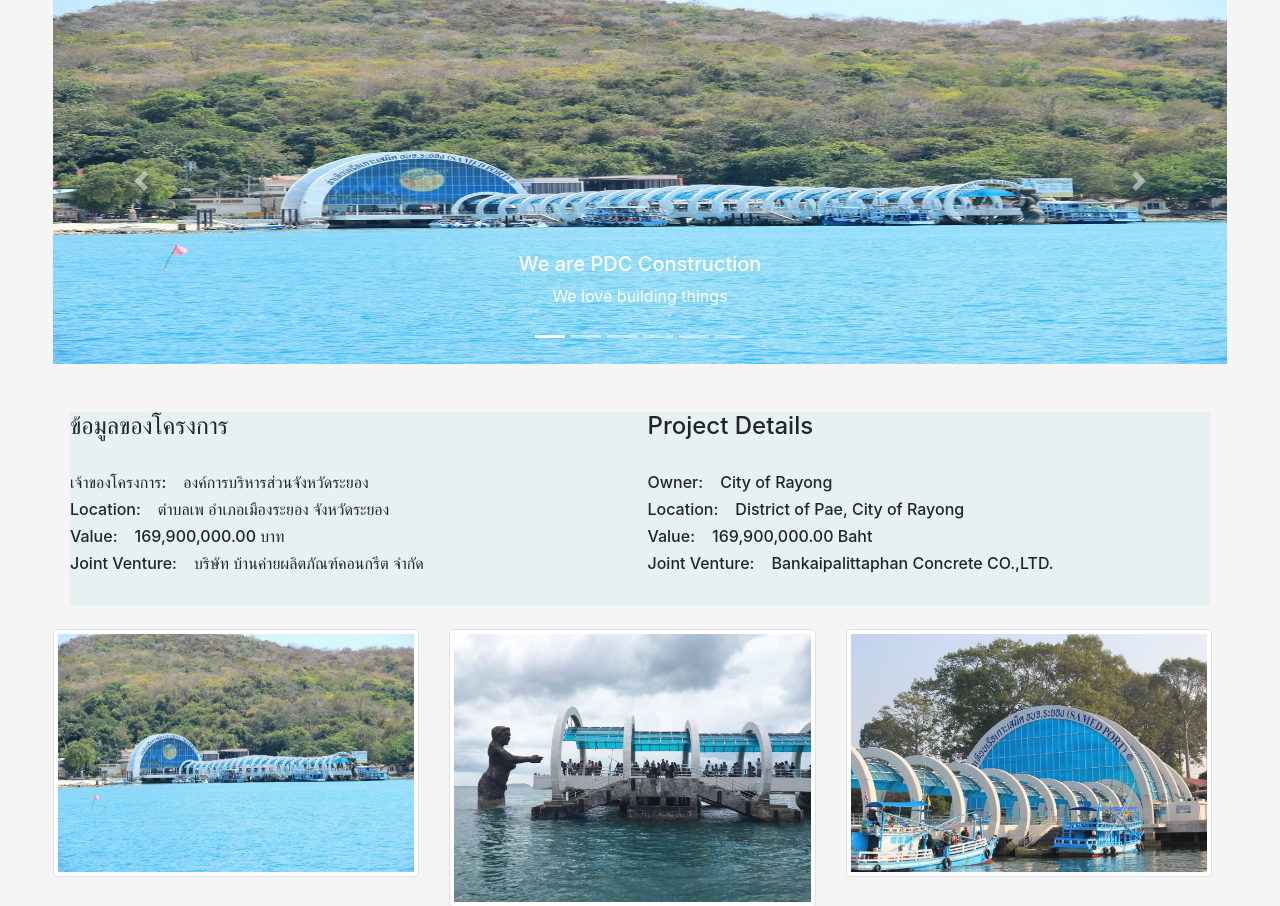
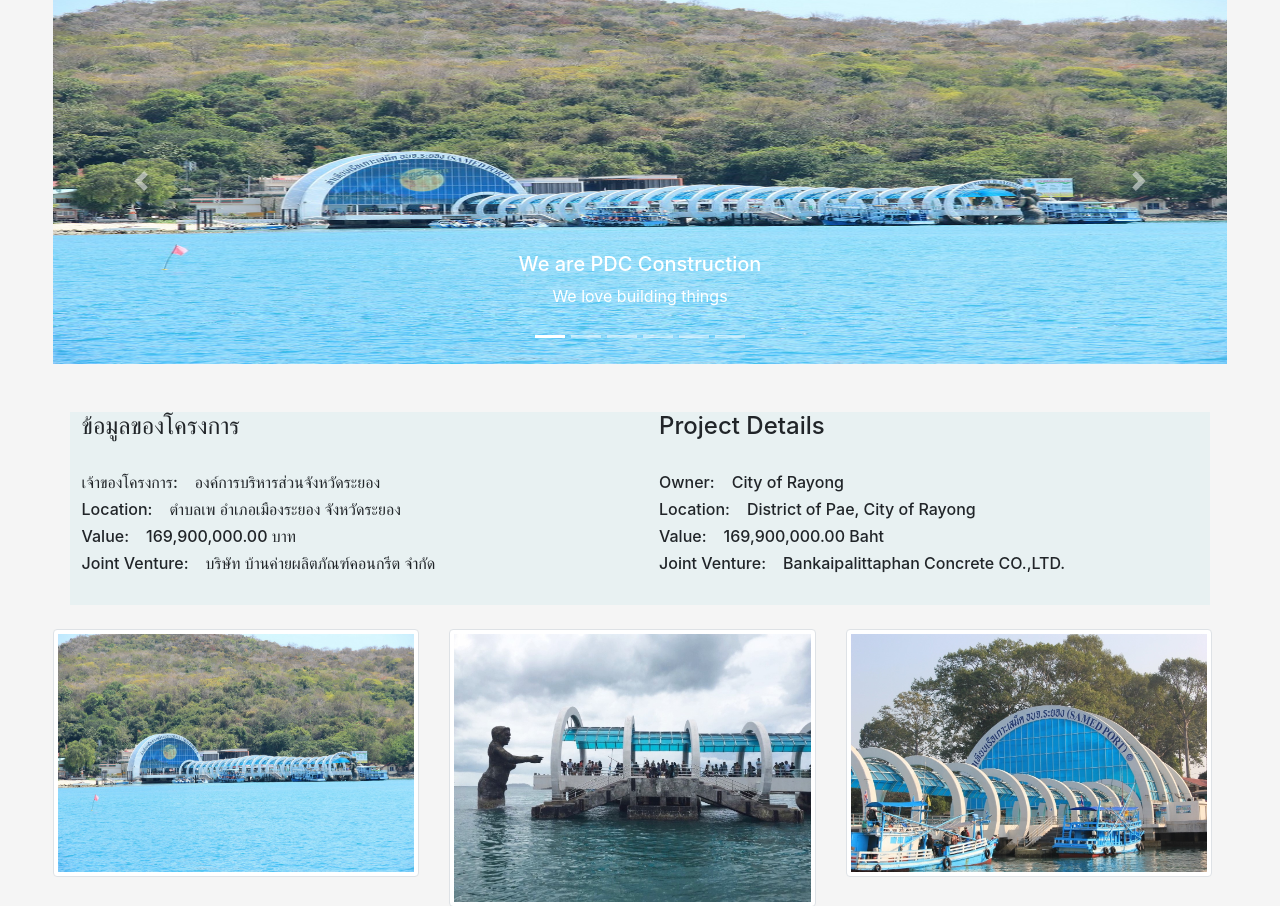
Before and after one commit to NCJo/PDC-Construction-Webapp, a Django app: page /projects/samed/ in a window 1280 px wide. Shown: the part 719-1625 px from the top of the page. Run offline with Django 3.2, Linux system fonts and the light colour scheme; some libraries are stand-ins or nearby versions; some web fonts are replaced.

Commit message:
Modified: fixed description box to have spaces on left and right when shrink screensize

```diff
--- a/PDC/static/css/styles.css
+++ b/PDC/static/css/styles.css
@@ -145,6 +145,10 @@ body {
     padding-right: 0px !important;
 }
 
+.move-bit-right {
+    transform: translateX(2%);
+}
+
 /* Cellphone */
 /* use % on 'width' instead of 'px'*/
 @media only screen and (max-width: 530px) {
@@ -165,9 +169,7 @@ body {
         padding-right: 0%;
     }
     /* This will occupied 95% of the screen and keep it centered */
-    #pdc_logo {
 
-    }
 }
 
 /* Desktop */
--- /dev/null
+++ b/PDC/templates/TODO.html
@@ -0,0 +1,4 @@
+<!--
+    @projects gallery:
+        @994px: reduce font size
+ -->
--- a/PDC/templates/pdc_templates/samed.html
+++ b/PDC/templates/pdc_templates/samed.html
@@ -93,9 +93,9 @@
     <!-- End of Carousel -->
 
 <!-- Description -->
-<div class="container bg-white my-auto">
+<div class="container bg-white my-auto" id="desc-div">
     <div class="row">
-        <div class="col order-first">
+        <div class="col order-first move-bit-right">
             <h4>ข้อมูลของโครงการ</h4>
             <br>
             <h6>เจ้าของโครงการ:&nbsp;&nbsp;&nbsp;&nbsp;องค์การบริหารส่วนจังหวัดระยอง</h6>
@@ -107,7 +107,7 @@
             <h6>Joint Venture:&nbsp;&nbsp;&nbsp;&nbsp;บริษัท บ้านค่ายผลิตภัณฑ์คอนกรีต จำกัด</h6>
             <br>
         </div>
-        <div class="col order-last">
+        <div class="col order-last move-bit-right">
             <h4>Project Details</h4>
             <br>
             <h6>Owner:&nbsp;&nbsp;&nbsp;&nbsp;City of Rayong</h6>
```
